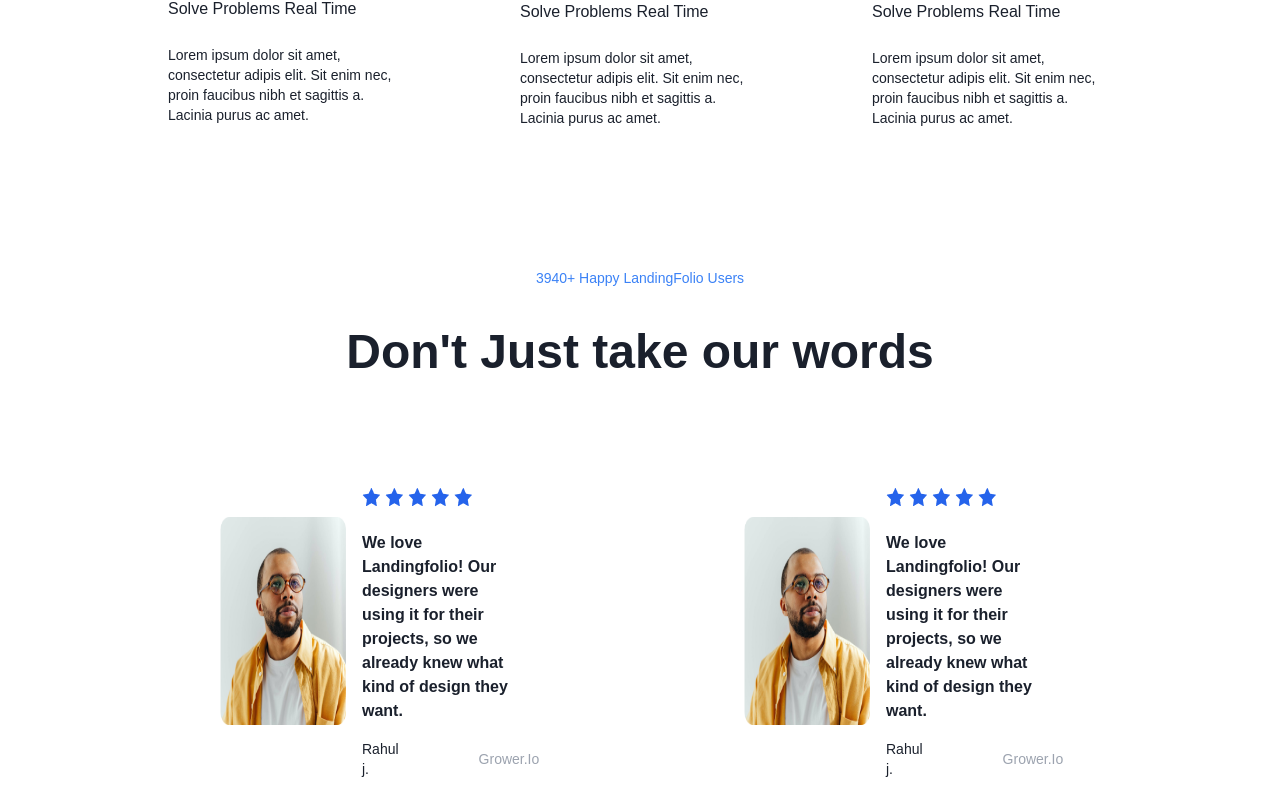
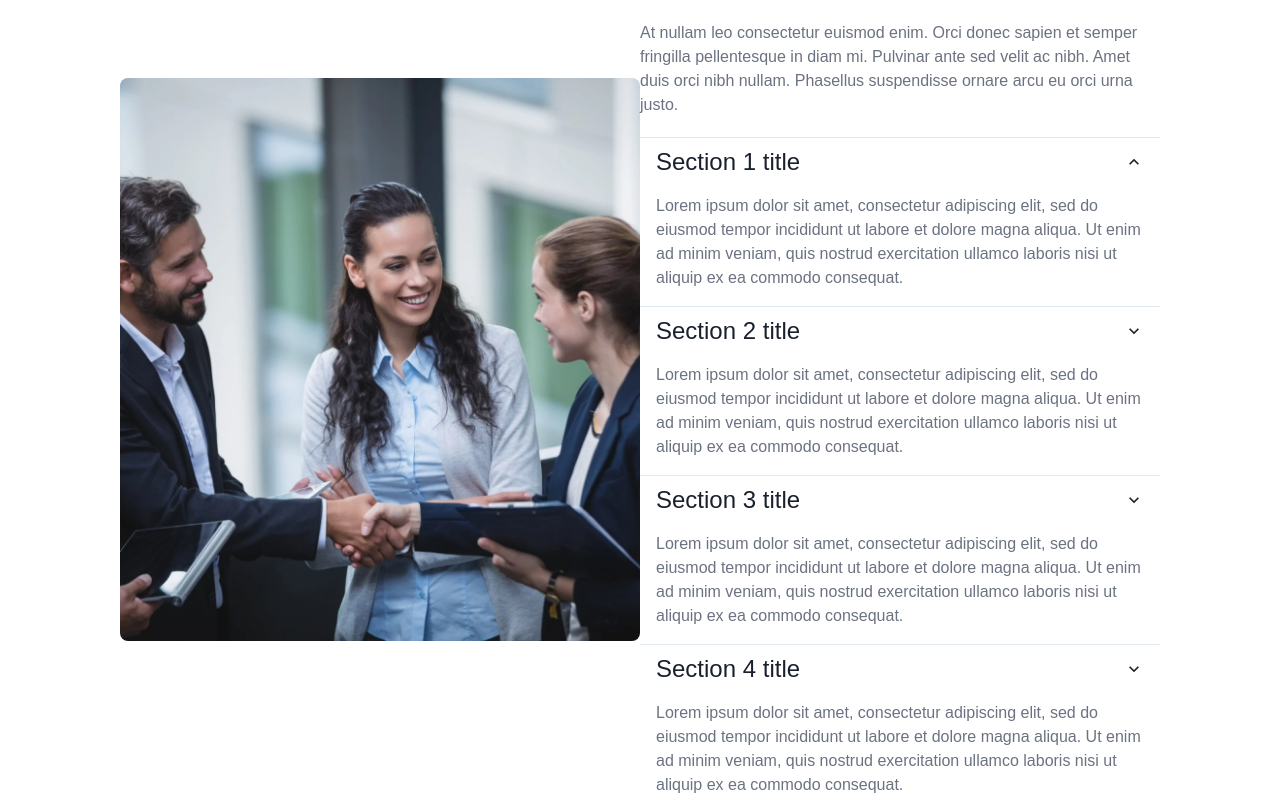
Before and after one commit to axia-ai/axia-ai-website, a React (Vite) app: page /services in a window 1280 px wide. Shown: the part 1113-1920 px from the top of the page. Built offline with nearby package versions, Linux system fonts and the light colour scheme.

Commit message:
Accordain section is added in services page

```diff
--- a/src/Components/Pages/ServicesPage.jsx
+++ b/src/Components/Pages/ServicesPage.jsx
@@ -4,6 +4,7 @@ import TrustedField from "../ServicesComponent/TrustedField";
 import FeaturesServices from '../ServicesComponent/FeaturesServices'
 import TestimonialsServices from '../ServicesComponent/TestimonialsServices'
 import CtaServices from '../ServicesComponent/CtaServices'
+import ServicesAccordainsection from "../ServicesComponent/ServicesAccordainsection";
 
 
 function Services() {
@@ -15,6 +16,7 @@ function Services() {
       }
     >
       <TrustedField />
+      <ServicesAccordainsection/>
       <FeaturesServices/>
       <TestimonialsServices/>
       <CtaServices/>
--- /dev/null
+++ b/src/Components/ServicesComponent/ServicesAccordainsection.jsx
@@ -0,0 +1,139 @@
+import React from "react";
+import servicecfaq from "../../assets/servicecfaq.png";
+import { ChakraProvider } from "@chakra-ui/react";
+import {
+  Accordion,
+  AccordionItem,
+  AccordionButton,
+  AccordionPanel,
+  AccordionIcon,
+  Box,
+} from "@chakra-ui/react";
+
+const ServicesAccordainsection = () => {
+  return (
+    <>
+      <ChakraProvider>
+        <div className="flex justify-center items-center px-14 m-16 max-md:flex-col max-md:p-2 max-md:m-2">
+          <div className="w-1/2 max-md:w-auto max-md:m-5">
+            <img src={servicecfaq} alt="" className="rounded-lg" />
+          </div>
+          <div className="w-1/2 flex flex-col justify-center items-start max-md:w-auto max-md:items-center">
+            <h1 className="text-5xl font-poppins max-md:text-3xl max-md:text-center">
+              Everything You Need to Know About ImmiGo
+            </h1>
+            <p className="text-base font-poppins text-gray-500 my-5 max-md:text-sm max-md:text-center">
+              At nullam leo consectetur euismod enim. Orci donec sapien et
+              semper fringilla pellentesque in diam mi. Pulvinar ante sed velit
+              ac nibh. Amet duis orci nibh nullam. Phasellus suspendisse ornare
+              arcu eu orci urna justo.
+            </p>
+            <Accordion defaultIndex={[0]}>
+              <AccordionItem>
+                <h2>
+                  <AccordionButton>
+                    <Box
+                      as="span"
+                      flex="1"
+                      textAlign="left"
+                      className="font-poppins text-2xl"
+                    >
+                      Section 1 title
+                    </Box>
+                    <AccordionIcon />
+                  </AccordionButton>
+                </h2>
+                <AccordionPanel
+                  pb={4}
+                  className="font-poppins text-base text-gray-500 max-md:text-center"
+                >
+                  Lorem ipsum dolor sit amet, consectetur adipiscing elit, sed
+                  do eiusmod tempor incididunt ut labore et dolore magna aliqua.
+                  Ut enim ad minim veniam, quis nostrud exercitation ullamco
+                  laboris nisi ut aliquip ex ea commodo consequat.
+                </AccordionPanel>
+              </AccordionItem>
+
+              <AccordionItem>
+                <h2>
+                  <AccordionButton>
+                    <Box
+                      as="span"
+                      flex="1"
+                      textAlign="left"
+                      className="font-poppins text-2xl"
+                    >
+                      Section 2 title
+                    </Box>
+                    <AccordionIcon />
+                  </AccordionButton>
+                </h2>
+                <AccordionPanel
+                  pb={4}
+                  className="font-poppins text-base text-gray-500 max-md:text-center"
+                >
+                  Lorem ipsum dolor sit amet, consectetur adipiscing elit, sed
+                  do eiusmod tempor incididunt ut labore et dolore magna aliqua.
+                  Ut enim ad minim veniam, quis nostrud exercitation ullamco
+                  laboris nisi ut aliquip ex ea commodo consequat.
+                </AccordionPanel>
+              </AccordionItem>
+
+              <AccordionItem>
+                <h2>
+                  <AccordionButton>
+                    <Box
+                      as="span"
+                      flex="1"
+                      textAlign="left"
+                      className="font-poppins text-2xl"
+                    >
+                      Section 3 title
+                    </Box>
+                    <AccordionIcon />
+                  </AccordionButton>
+                </h2>
+                <AccordionPanel
+                  pb={4}
+                  className="font-poppins text-base text-gray-500 max-md:text-center"
+                >
+                  Lorem ipsum dolor sit amet, consectetur adipiscing elit, sed
+                  do eiusmod tempor incididunt ut labore et dolore magna aliqua.
+                  Ut enim ad minim veniam, quis nostrud exercitation ullamco
+                  laboris nisi ut aliquip ex ea commodo consequat.
+                </AccordionPanel>
+              </AccordionItem>
+
+              <AccordionItem>
+                <h2>
+                  <AccordionButton>
+                    <Box
+                      as="span"
+                      flex="1"
+                      textAlign="left"
+                      className="font-poppins text-2xl"
+                    >
+                      Section 4 title
+                    </Box>
+                    <AccordionIcon />
+                  </AccordionButton>
+                </h2>
+                <AccordionPanel
+                  pb={4}
+                  className="font-poppins text-base text-gray-500 max-md:text-center"
+                >
+                  Lorem ipsum dolor sit amet, consectetur adipiscing elit, sed
+                  do eiusmod tempor incididunt ut labore et dolore magna aliqua.
+                  Ut enim ad minim veniam, quis nostrud exercitation ullamco
+                  laboris nisi ut aliquip ex ea commodo consequat.
+                </AccordionPanel>
+              </AccordionItem>
+            </Accordion>
+          </div>
+        </div>
+      </ChakraProvider>
+    </>
+  );
+};
+
+export default ServicesAccordainsection;
```
Also changed, not shown: src/assets/servicecfaq.png (added).
